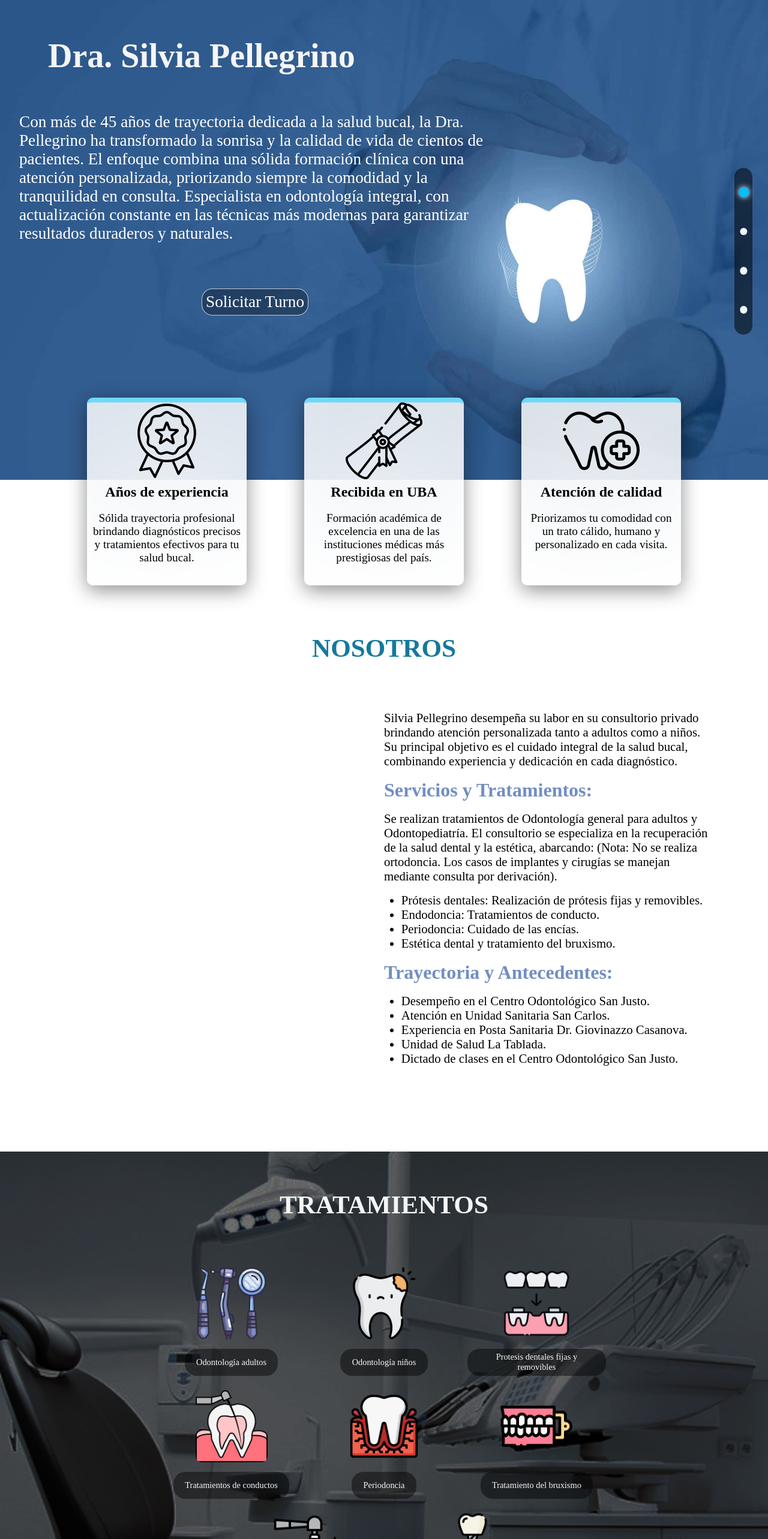
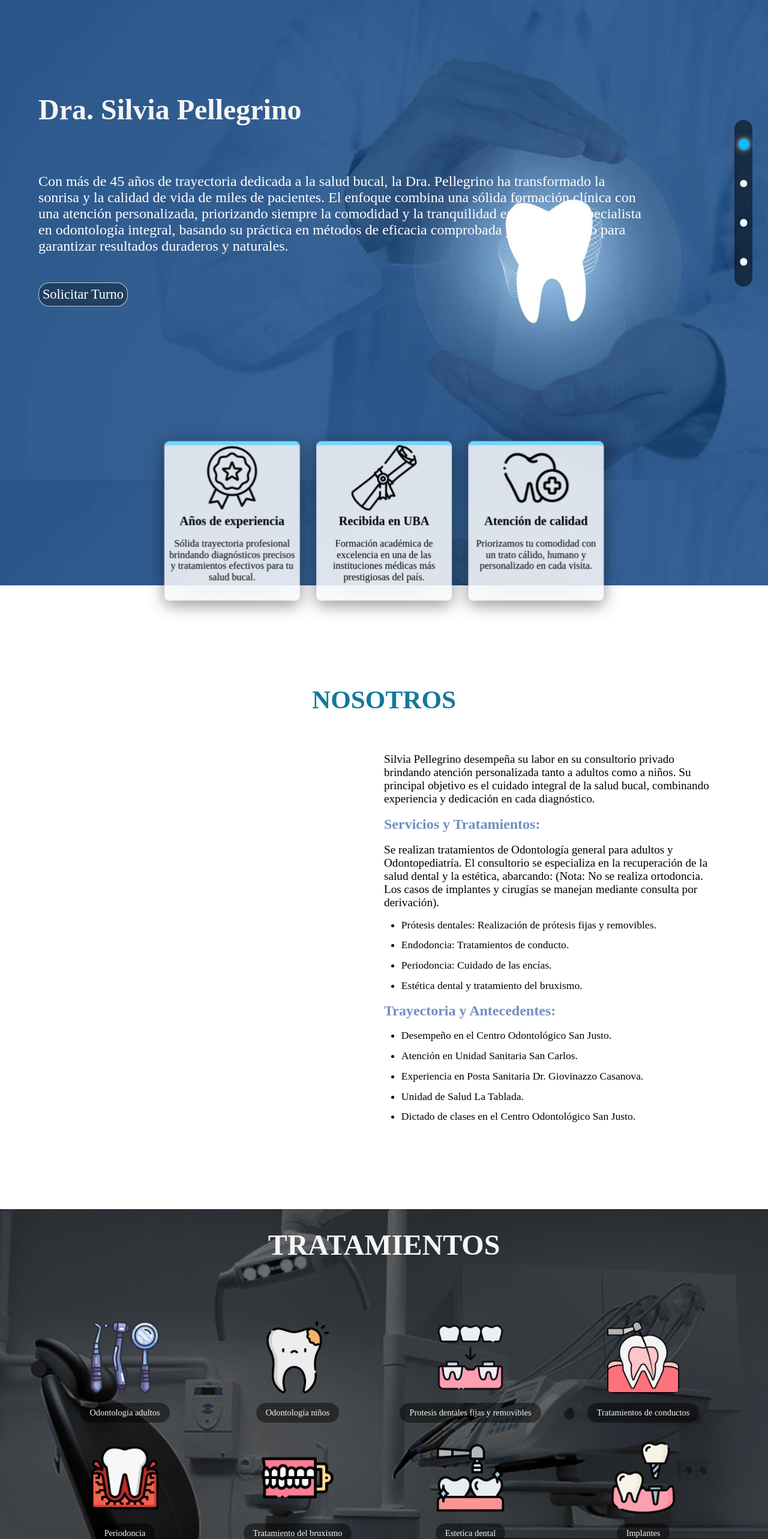
Before and after one commit to tomassale/Odontologia, a Next.js app in the folder client/: page / in a window 1280 px wide. Shown: the top 2566 px of the page at 60% size. Built offline with nearby package versions, Linux system fonts and the light colour scheme.

Commit message:
Added landscape

```diff
--- a/client/app/_components/dentista/left/LeftComponent.tsx
+++ b/client/app/_components/dentista/left/LeftComponent.tsx
@@ -6,9 +6,9 @@ export default function LeftComponent(){
       <h1>Dra. Silvia Pellegrino</h1>
       <p>
         Con más de {year} años de trayectoria dedicada a la salud bucal, la Dra. Pellegrino ha transformado la
-        sonrisa y la calidad de vida de cientos de pacientes. El enfoque combina una sólida formación clínica
+        sonrisa y la calidad de vida de miles de pacientes. El enfoque combina una sólida formación clínica
         con una atención personalizada, priorizando siempre la comodidad y la tranquilidad en consulta. Especialista
-        en odontología integral, con actualización constante en las técnicas más modernas para garantizar resultados
+        en odontología integral, basando su práctica en métodos de eficacia comprobada y años de oficio para garantizar resultados
         duraderos y naturales.
       </p>
       <a href="tel:46553353">
--- a/client/app/globals.scss
+++ b/client/app/globals.scss
@@ -1,4 +1,4 @@
-//VARIABLES
+//DISPLAYS
 $miniMobile: "max-width: 360px";
 $mobile: "min-width: 361px) and (max-width: 767px";
 $largeMobile: "min-width: 361px) and (max-width: 767px) and (min-height: 700px) and (max-height: 1000px";
@@ -7,6 +7,12 @@ $largeTablet: "min-width: 871px) and (max-width: 1024px";
 $notebook: "min-width: 1025px) and (max-width: 1439px";
 $medium: "min-width: 1440px) and (max-width: 1900px";
 $desktop: "min-width: 1901px";
+
+//DISPLAYS LANDSCAPE
+$mobileLandscape: "max-width: 950px) and (orientation: landscape) and (max-height: 600px";
+$largeMobileLandscape: "min-width: 700px) and (max-width: 1000px) and (orientation: landscape) and (min-height: 361px) and (max-height: 767px";
+$tabletLandscape: "min-width: 768px) and (max-width: 1366px) and (orientation: landscape) and (max-height: 900px";
+
 
 //MIXINS
 @mixin titles{
@@ -26,7 +32,7 @@ $desktop: "min-width: 1901px";
   position: relative;
   height: 120vh;
   width: 100vw;
-  scroll-snap-align: center;
+
   scroll-snap-stop: normal;
   @media (#{$miniMobile}), (#{$mobile}) { height: 100vh }
   @media (#{$tablet}) { height: 110vh }
@@ -624,3 +630,300 @@ body{
     }
   }
 }
+
+
+// =====================================================================
+// ESTILOS LANDSCAPE (Agregar al final de tu archivo)
+// =====================================================================
+// Creamos la variable enfocada en dispositivos móviles girados (poca altura)
+
+@media (#{$mobileLandscape}) {
+  body {
+    // Escalamos un poco el header y lo subimos para que no tape el texto
+    .header {
+      top: 5%;
+      transform: scale(0.8);
+      right: 0;
+    }
+
+    // --- SECCION DENTISTA ---
+    .dentista {
+      // Pasamos de alturas fijas en VH a alturas automáticas para evitar que se corte
+      height: auto;
+      min-height: 120vh;
+      padding-bottom: 5rem;
+
+      .dentistaDivision {
+        .leftComponent {
+          margin: 3rem 2rem 1rem;
+          h1 { font-size: 1.5rem; text-align: left; }
+          p { font-size: 0.9rem; margin-top: 1vh; width: 80%; }
+          a { margin-top: 1.5rem; margin-left: 0; font-size: 0.9rem; }
+        }
+      }
+      .cardsDentista {
+        bottom: -5%;
+        transform: translateX(-50%) scale(0.8);
+        gap: 1rem;
+      }
+    }
+
+    // --- SECCION NOSOTROS ---
+    .nosotros {
+      height: auto;
+      min-height: 100vh;
+      padding-top: 5%;
+      padding-bottom: 2rem;
+
+      .nosotrosDivision {
+        .rightComponent {
+          padding: 0.5rem 2rem;
+          font-size: 0.9rem;
+          h4 { font-size: 1.2rem; }
+          ul { margin-block: 0.5rem; }
+        }
+      }
+    }
+
+    // --- SECCION TRATAMIENTOS ---
+    .tratamientos {
+      height: auto;
+      min-height: 130vh;
+      padding-bottom: 2rem;
+
+      h1 { margin-top: 5%; padding-top: 1.5rem; font-size: 1.5rem; }
+      .tratamientoItems {
+        margin: 5% auto 0;
+        gap: 1rem;
+        .item {
+          width: 15vw;
+          img { width: 70px; height: 70px; }
+          p { font-size: 0.6rem; padding: 0.3rem 0.5rem; height: auto; }
+        }
+      }
+    }
+
+    // --- SECCION CONTACTO ---
+    .contacto {
+      height: auto;
+      min-height: 100vh;
+      padding-bottom: 2rem;
+
+      h1 { margin-top: 5%; font-size: 1.5rem; }
+      .contactoDivision {
+        // En landscape, nos sobra ancho, así que aprovechamos para poner mapa y datos lado a lado
+        flex-direction: row;
+        justify-content: center;
+        align-items: flex-start;
+        margin-top: 1rem;
+
+        .datos {
+          flex: 1;
+          .contactoItem { margin: 0 1rem; h3 { font-size: 1.1rem; } ul li { font-size: 0.8rem; } }
+          p { width: 90%; font-size: 0.8rem; margin-block: 0.5rem; text-align: left; margin-left: 1rem; }
+        }
+        .map {
+          flex: 1;
+          height: 200px;
+          width: 40vw;
+          margin-top: 0;
+          margin-right: 2rem;
+        }
+      }
+    }
+  }
+}
+
+// ESTILOS LARGE MOBILE LANDSCAPE (Celulares grandes en horizontal)
+
+
+@media (#{$largeMobileLandscape}) {
+  body {
+    // --- SECCION DENTISTA ---
+    .dentista {
+      min-height: 120vh;
+
+      .dentistaDivision {
+        .leftComponent {
+          margin: 4rem 3rem 1rem; // Aprovechamos más el ancho disponible
+          h1 { font-size: 2rem; }
+          p { font-size: 1.1rem; width: 85%; } // Texto un poco más grande y ancho
+          a { margin-top: 1.5rem; font-size: 1.1rem; }
+        }
+      }
+      .cardsDentista {
+        bottom: -5%;
+        transform: translateX(-50%) scale(0.9); // Escalamos al 90% en lugar del 80%
+        gap: 2rem; // Les damos más respiración entre las tarjetas
+      }
+    }
+
+    // --- SECCION NOSOTROS ---
+    .nosotros {
+      min-height: 110vh;
+
+      .nosotrosDivision {
+        .rightComponent {
+          padding: 1rem 3rem;
+          font-size: 1.1rem; // Devolvemos un tamaño de texto legible
+          h4 { font-size: 1.3rem; }
+        }
+      }
+    }
+
+    // --- SECCION TRATAMIENTOS ---
+    .tratamientos {
+      min-height: 140vh; // Le damos espacio suficiente para que quepan los items
+
+      h1 { margin-top: 5%; font-size: 2rem; }
+      .tratamientoItems {
+        margin: 5% auto 0;
+        width: 85%;
+        gap: 1.5rem;
+
+        .item {
+          width: 18vw;
+          img { width: 90px; height: 90px; } // Imágenes un poco más grandes
+          p { font-size: 0.75rem; padding: 0.4rem 0.8rem; }
+        }
+      }
+    }
+
+    // --- SECCION CONTACTO ---
+    .contacto {
+      min-height: 120vh;
+
+      .contactoDivision {
+        // Mantenemos el formato horizontal pero con mejores márgenes
+        .datos {
+          .contactoItem {
+            margin: 0.5rem 2rem;
+            h3 { font-size: 1.3rem; }
+            ul li { font-size: 0.95rem; }
+          }
+          p { width: 85%; font-size: 0.95rem; margin-left: 2rem; }
+        }
+        .map {
+          height: 280px; // Mapa un poquito más alto
+          width: 45vw;
+        }
+      }
+    }
+  }
+}
+
+// =====================================================================
+// ESTILOS TABLET LANDSCAPE (Agregar al final de tu archivo)
+// =====================================================================
+// Variable para capturar iPads y Tablets en posición horizontal
+
+@media (#{$tabletLandscape}) {
+  body {
+    // --- HEADER ---
+    .header {
+      top: 25%; // Subimos un poco el menú lateral para centrarlo mejor
+    }
+
+    // --- SECCION DENTISTA ---
+    .dentista {
+      height: auto;
+      min-height: 110vh;
+      padding-bottom: 6rem;
+
+      .dentistaDivision {
+        .leftComponent {
+          margin: 6rem 2rem 2rem 4rem;
+          h1 { font-size: 3rem; margin-left: 0; }
+          p { font-size: 1.5rem; width: 85%; margin-top: 1rem; }
+          a { margin-top: 2rem; margin-left: 0; font-size: 1.4rem; }
+        }
+        .rightComponent {
+           // Limitamos la altura de la imagen para que no desborde hacia abajo
+           img { max-height: 65vh; width: auto; }
+        }
+      }
+      .cardsDentista {
+        bottom: -5%;
+        transform: translateX(-50%) scale(0.85); // Reducimos un 15% el tamaño de las cards
+        gap: 2rem;
+      }
+    }
+
+    // --- SECCION NOSOTROS ---
+    .nosotros {
+      height: auto;
+      min-height: 100vh;
+      padding-top: 8%;
+      padding-bottom: 3rem;
+
+      .nosotrosDivision {
+        flex-direction: row; // En landscape sobra ancho, ponemos el contenido lado a lado
+        align-items: center;
+
+        .leftComponent {
+           display: flex; // Mostramos la imagen (que estaba oculta en tablet portrait)
+           flex: 1;
+           img { width: 90%; height: auto; margin-top: 0; }
+        }
+        .rightComponent {
+          padding: 1rem 2rem;
+          font-size: 1.2rem;
+          h4 { font-size: 1.5rem; }
+          ul li { font-size: 1.1rem; margin-block: 0.8rem; }
+        }
+      }
+    }
+
+    // --- SECCION TRATAMIENTOS ---
+    .tratamientos {
+      height: auto;
+      min-height: 120vh;
+      padding-bottom: 4rem;
+
+      h1 { margin-top: 5%; font-size: 3rem; padding-top: 2rem; }
+      .tratamientoItems {
+        margin: 4% auto 0;
+        width: 90%;
+        gap: 2rem;
+
+        .item {
+          width: 20vw;
+          img { width: 120px; height: 120px; }
+          p { font-size: 0.9rem; padding: 0.5rem 1rem; height: auto; }
+        }
+      }
+    }
+
+    // --- SECCION CONTACTO ---
+    .contacto {
+      height: auto;
+      min-height: 100vh;
+      padding-bottom: 3rem;
+
+      h1 { margin-top: 5%; font-size: 3rem; }
+      .contactoDivision {
+        // Aprovechamos el formato panorámico para alinear datos y mapa horizontalmente
+        flex-direction: row;
+        align-items: center;
+        margin-top: 2rem;
+
+        .datos {
+          flex: 1;
+          .contactoItem {
+            margin: 1rem 3rem;
+            h3 { font-size: 1.6rem; }
+            ul li { font-size: 1.2rem; margin-top: 0.5rem; }
+          }
+          p { width: 85%; font-size: 1.2rem; margin-left: 3rem; text-align: left; }
+        }
+        .map {
+          flex: 1;
+          height: 400px; // Altura fija moderada para que no estire la sección
+          width: 45vw;
+          margin-top: 0;
+          margin-right: 3rem;
+        }
+      }
+    }
+  }
+}
```
